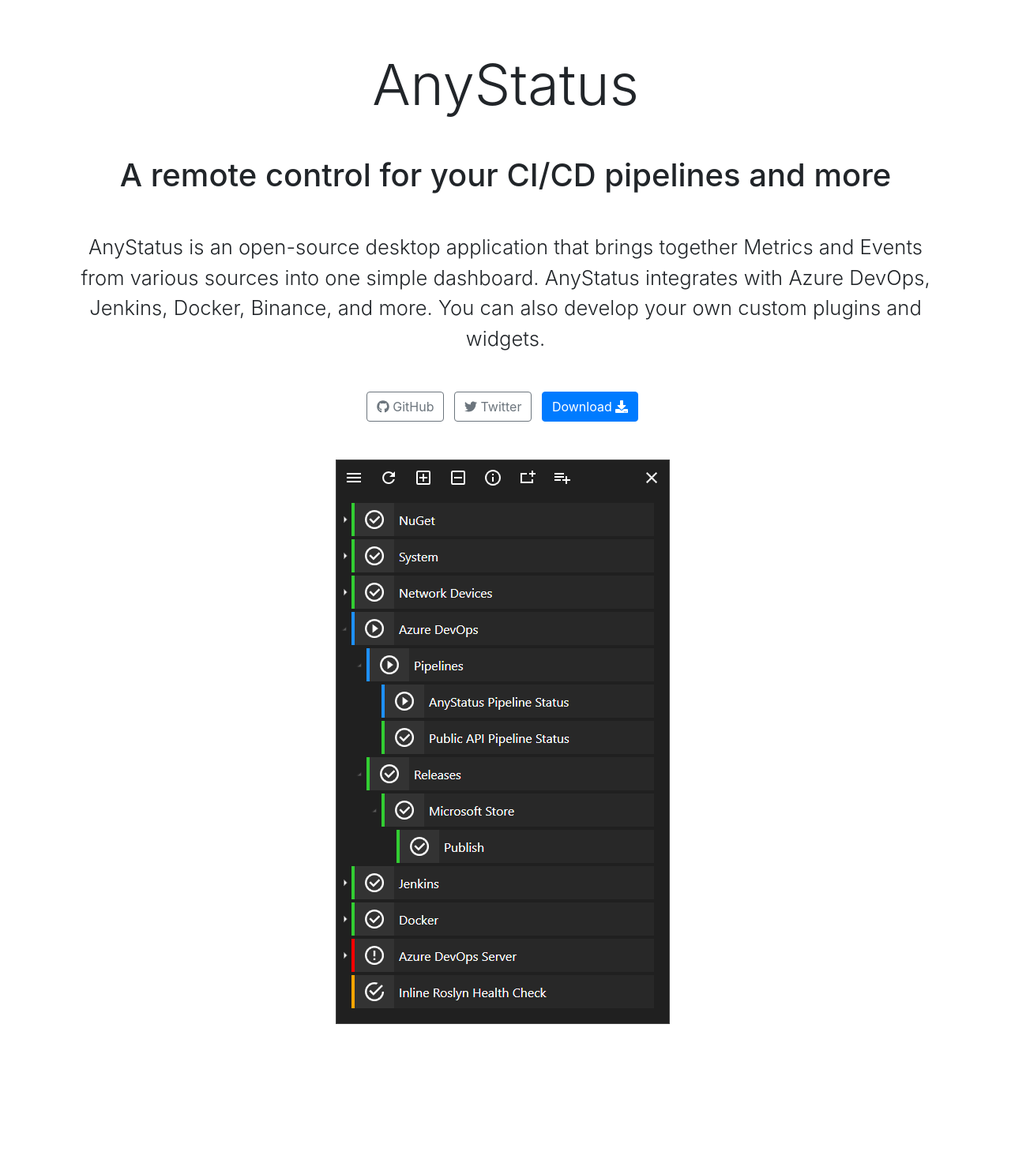
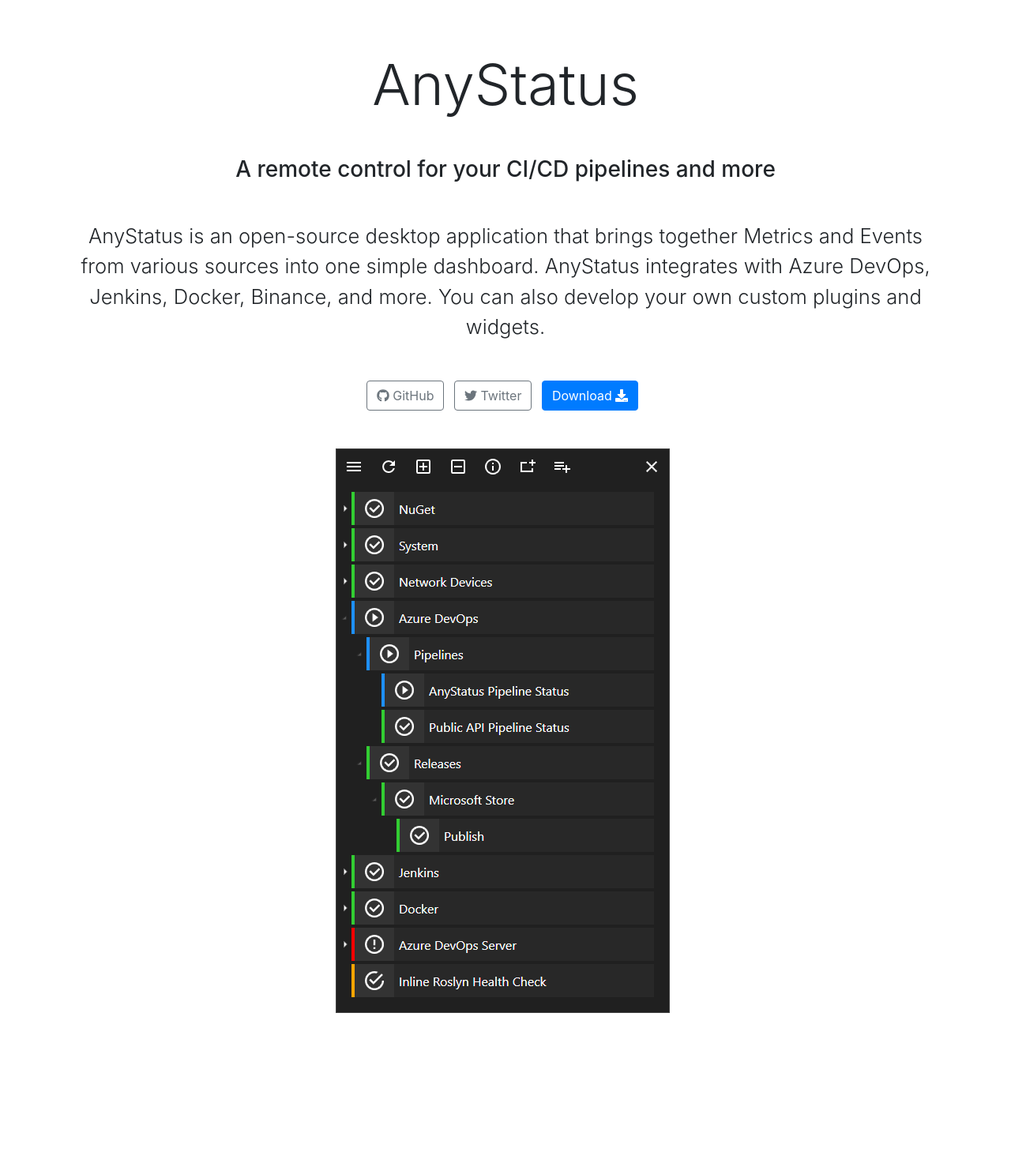
Before and after one commit to AnyStatus/anystatus.github.io, a Jekyll site: the page built from index.html, in a window 1280 px wide. Shown: the whole page at 79% size. Built offline with Jekyll 4.4.1, drawn with Linux system fonts in a browser that asks for light colours.

Commit message:
Update index.html

```diff
--- a/index.html
+++ b/index.html
@@ -10,7 +10,7 @@
         <div class="row">
             <div class="col-md-12 text-center">
                 <h1 class="display-3 mb-5">AnyStatus</h1>
-                <h1 class="mb-5">A remote control for your CI/CD pipelines and more</h1>
+                <h2 class="mb-5">A remote control for your CI/CD pipelines and more</h2>
                 <p class="lead mb-5" style="font-size: 1.6rem">AnyStatus is an open-source desktop application that brings together Metrics and Events from various sources into one simple dashboard. AnyStatus integrates with Azure DevOps, Jenkins, Docker, Binance, and more. You can also develop your own custom plugins and widgets.</p>
                 <p class="mb-5">
                     <a href="https://github.com/AnyStatus/AnyStatus" class="btn btn-outline-secondary mr-2" role="button"><i class="fab fa-github"></i> GitHub</a>
```
